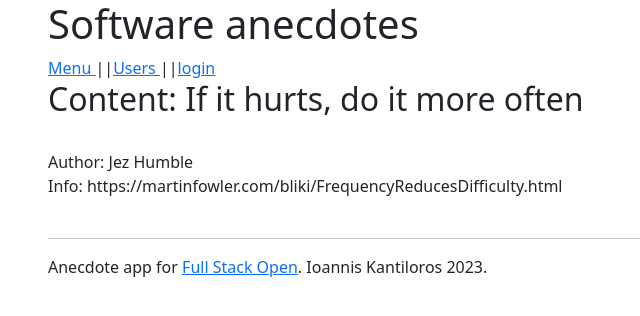
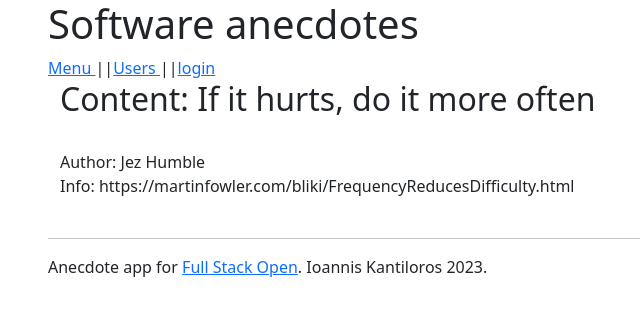
Before and after one commit to ondairos/routed-anecdotes-main, a React (Create React App) app: page /anecdotelist/1 in a window 1280 px wide. Shown: the top 316 px of the page, without its empty margins (34-674 px from the left). Built offline with nearby package versions, Linux system fonts and the light colour scheme.

Commit message:
added bootstrap alert style to Notification

```diff
--- a/src/App.js
+++ b/src/App.js
@@ -1,6 +1,6 @@
 import { useState } from 'react'
 import { useField } from './hooks'
-import { Table, Form, Button } from 'react-bootstrap'
+import { Table, Form, Button, Alert } from 'react-bootstrap'
 
 // react router
 import { Routes, Route, Link, useNavigate, useMatch } from 'react-router-dom'
@@ -21,7 +21,7 @@ const Anecdote = ({ anecdote }) => {
   // const anecdoteDisplay = anecdote.find(element => element.id === Number(id))
 
   return (
-    <div>
+    <div className='container'>
       <h2>Content: {anecdote.content}</h2>
       <br></br>
       <div>
@@ -33,7 +33,7 @@ const Anecdote = ({ anecdote }) => {
   )
 }
 
-
+//display list of anecdotes
 const AnecdoteList = ({ anecdotes }) => (
   <div>
     <h2>Anecdotes</h2>
@@ -108,15 +108,16 @@ const Notification = ({ message }) => {
 
   if (message) {
     notification = (
-      <div>
+      <Alert variant='success'>
         {message}
-      </div>
+      </Alert >
     )
   }
   return notification
 }
 
 
+//form create new anecdote
 const CreateNew = (props) => {
 
   const content = useField('text')
```
